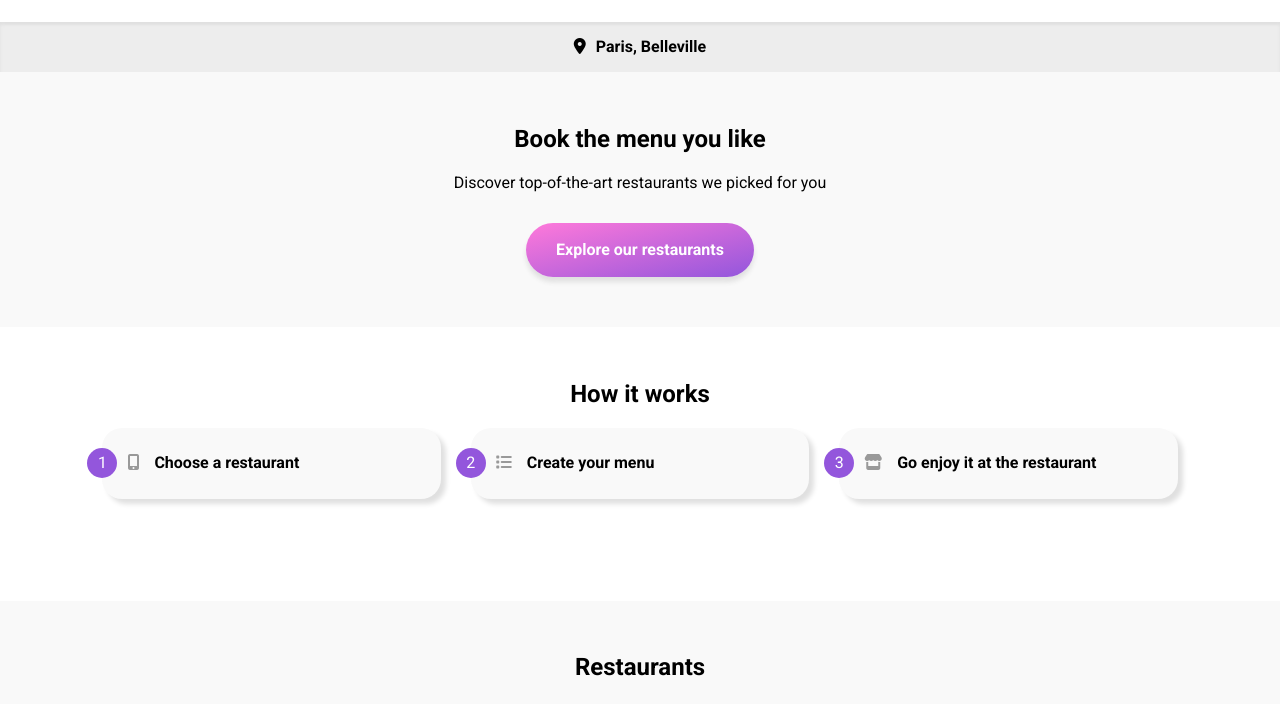
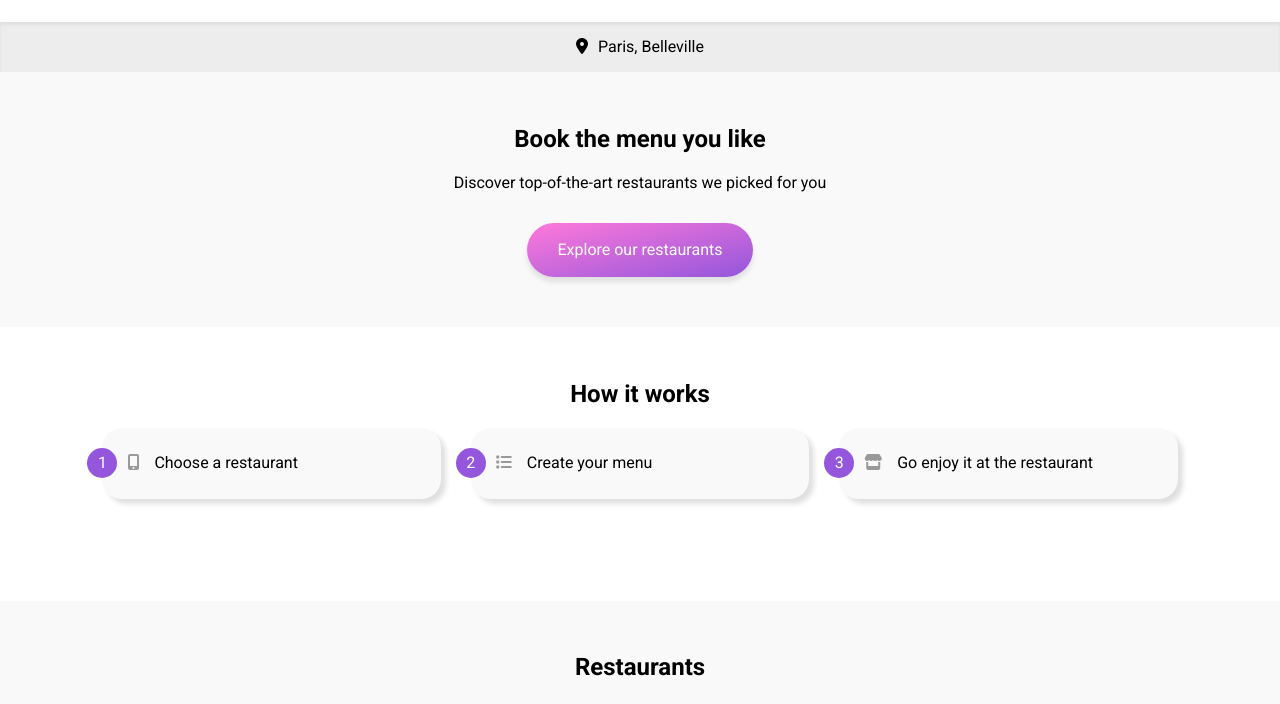
Before and after one commit to natsumi37/natsumi_P3_04252022, a website: page index.html in a window 1280 px wide. Shown: the part 80-784 px from the top of the page. Drawn offline with Linux system fonts and the light colour scheme; grey boxes are pictures that could not be loaded; a web font is replaced by a local one.

Commit message:
fixed back the appearance of the pages

```diff
--- a/index.html
+++ b/index.html
@@ -30,7 +30,7 @@
           <i class="fa-solid fa-location-dot"></i>
         </div>
 
-        <p><b>Paris, Belleville</b></p>
+        <p>Paris, Belleville</p>
       </div>
 
       <div class="explore">
@@ -54,7 +54,7 @@
             </div>
 
             <div class="intro_text">
-              <p><b>Choose a restaurant</b></p>
+              <p>Choose a restaurant</p>
             </div>
           </div> <!-- / intro_list 1-->
 
@@ -66,7 +66,7 @@
             </div>
 
             <div class="intro_text">
-              <p><b>Create your menu</b></p>
+              <p>Create your menu</p>
             </div>
           </div> <!-- / intro_list 2-->
 
@@ -78,7 +78,7 @@
             </div>
 
             <div class="intro_text">
-              <p><b>Go enjoy it at the restaurant</b></p>
+              <p>Go enjoy it at the restaurant</p>
             </div>
           </div> <!-- / intro_list 3-->
         </div> <!-- / intro--large -->
--- a/sass/pages/_home.scss
+++ b/sass/pages/_home.scss
@@ -80,7 +80,6 @@
   }
   &_btn {
     @include btn;
-    font-weight: 700;
   }
 }
 
--- a/sass/pages/_menu.scss
+++ b/sass/pages/_menu.scss
@@ -230,7 +230,6 @@
   }
   &_btn {
     @include btn;
-    font-weight: 700;
     width: 200px;
     margin: 20px auto 0 auto;
   }
```
Also changed, not shown: css/style.css, 1 other file.
